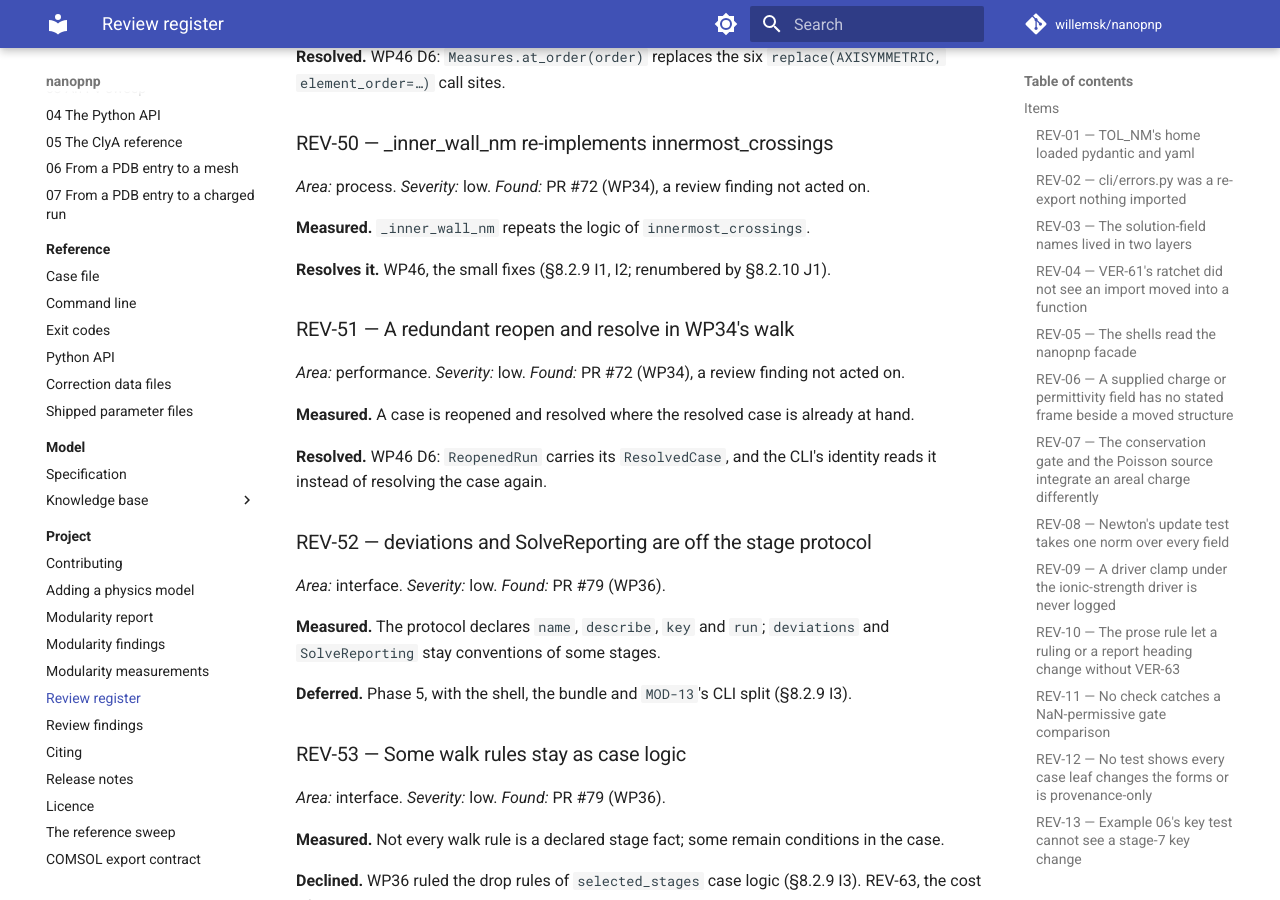
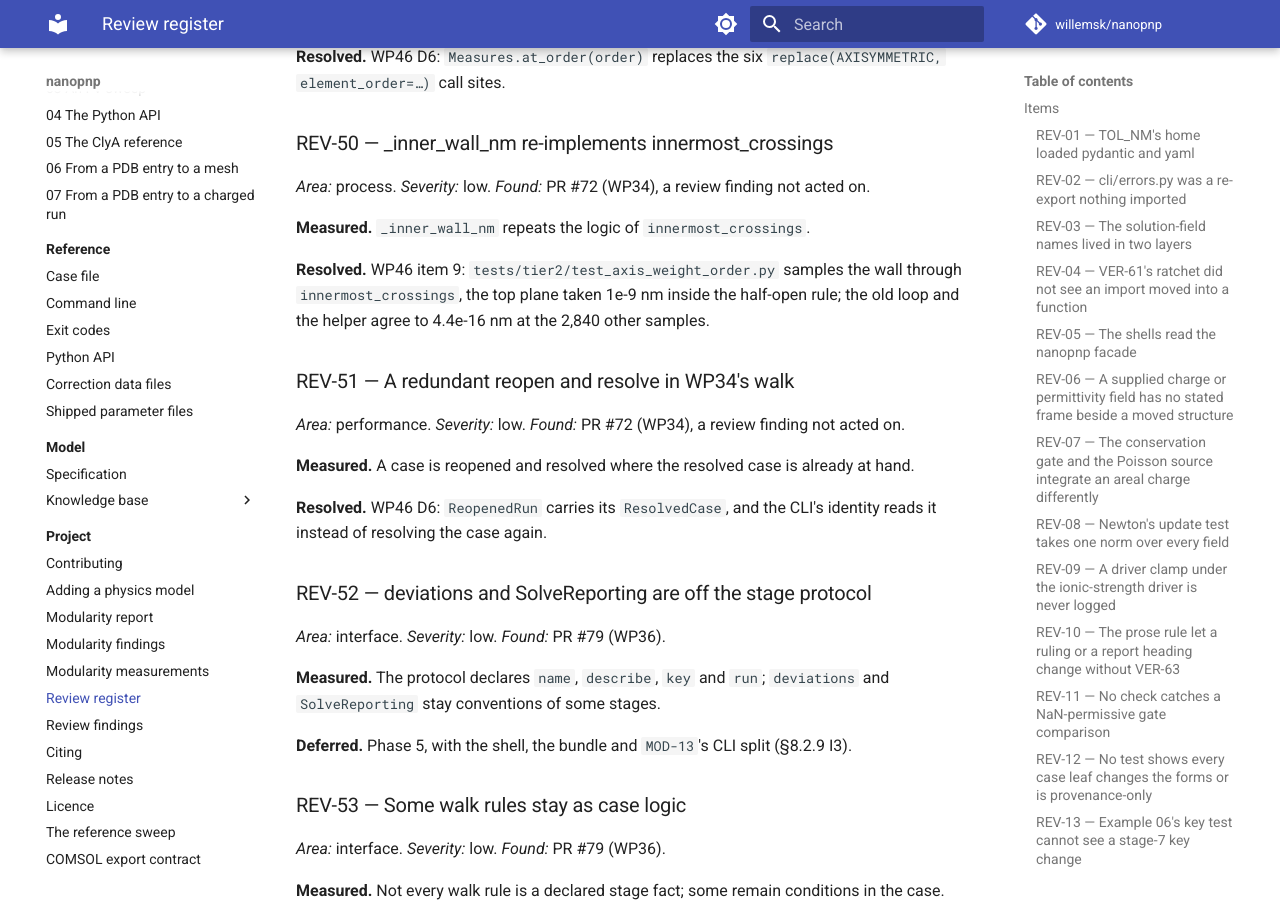
Before and after one commit to willemsk/nanopnp, an MkDocs documentation site: the page built from docs/project/review-items.md, in a window 1280 px wide and 900 px high, scrolled down 12451 px. Built offline with MkDocs 1.6.1 and Material for MkDocs 9.7.7, drawn with Linux system fonts in a browser that asks for light colours; comment, search, counter and statistics services are not loaded.

Commit message:
test: the axis weight order test samples the wall through innermost_crossings
REV-50 (WP46 item 9): the helper replaces the test's own crossing loop.

Co-Authored-By: Claude Sonnet 5.5 <noreply@anthropic.com>
Claude-Session: https://claude.ai/code/session_019W4BsncGNyTXBYSm5oWkrK

```diff
--- a/docs/project/review-items.md
+++ b/docs/project/review-items.md
@@ -486,7 +486,7 @@ can drift apart.
 
 **Measured.** `_inner_wall_nm` repeats the logic of `innermost_crossings`.
 
-**Resolves it.** WP46, the small fixes (§8.2.9 I1, I2; renumbered by §8.2.10 J1).
+**Resolved.** WP46 item 9: `tests/tier2/test_axis_weight_order.py` samples the wall through `innermost_crossings`, the top plane taken 1e-9 nm inside the half-open rule; the old loop and the helper agree to 4.4e-16 nm at the 2,840 other samples.
 
 ### REV-51 — A redundant reopen and resolve in WP34's walk
 
```
Also changed, not shown: docs/plans/wp46-small-fixes.md (+1 -1 lines), docs/project/review-findings.md (+1 -1 lines), 1 other file.
